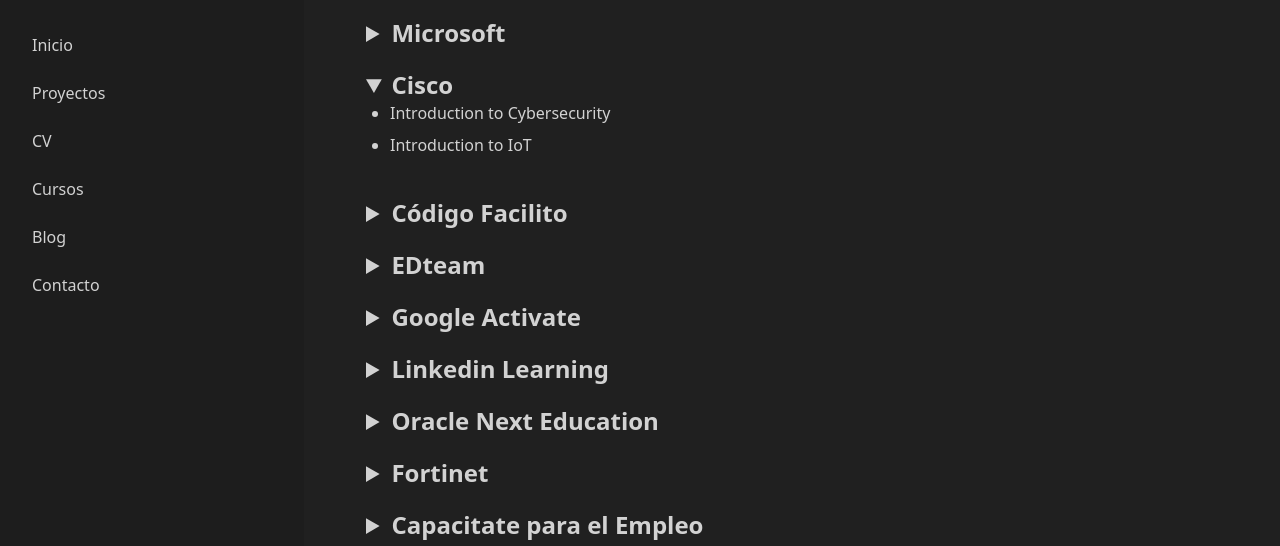
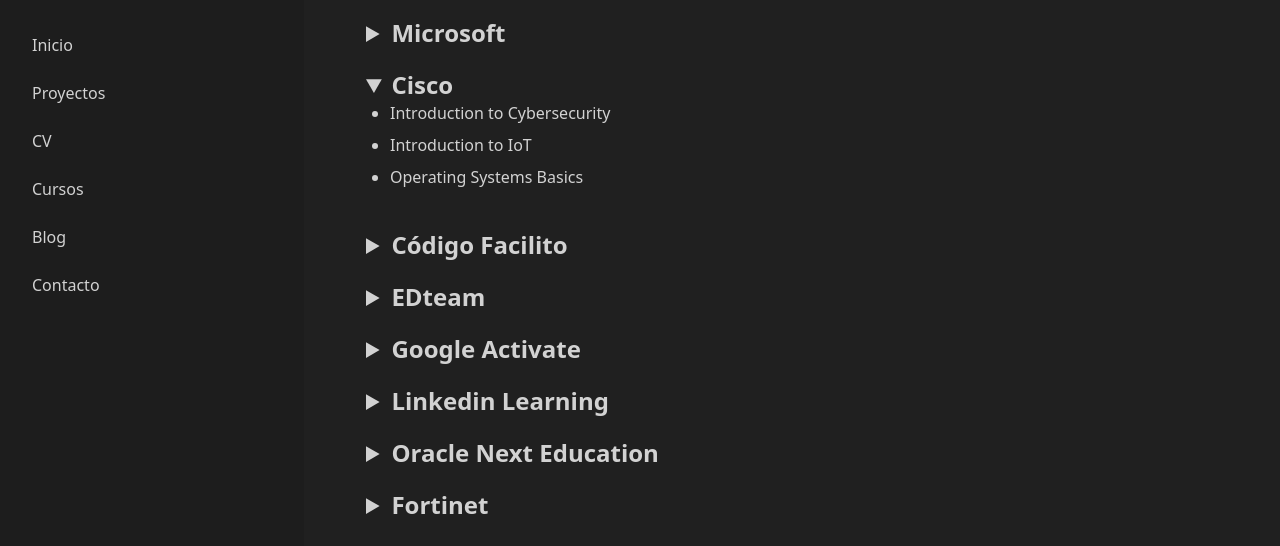
Before and after one commit to ASJordi/personal-website, an Astro site: page /cursos in a window 1280 px wide. Both pictures are taken after a click on the heading "Cisco". Shown: the part 167-713 px from the top of the page. Built offline with nearby package versions, Linux system fonts and the light colour scheme; Astro itself is replaced by a stand-in of ours.

Commit message:
feat(courses): :sparkles: add course

```diff
--- a/src/pages/cursos.astro
+++ b/src/pages/cursos.astro
@@ -30,6 +30,9 @@
 				</li>
 				<li>
 					<a href="https://www.credly.com/badges/f1fae9e9-fc17-494e-bb43-f08993300d72/public_url" target="_blank"> Introduction to IoT</a>
+				</li>
+				<li>
+					<a href="https://www.credly.com/badges/164904a0-da3a-4e23-aa09-299196de2177/public_url" target="_blank"> Operating Systems Basics</a>
 				</li>
 			</ul>
 		</details>
```
